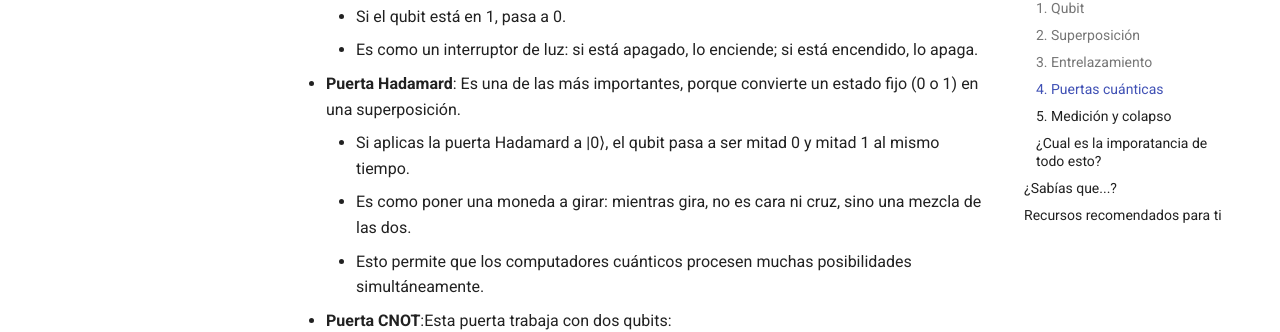
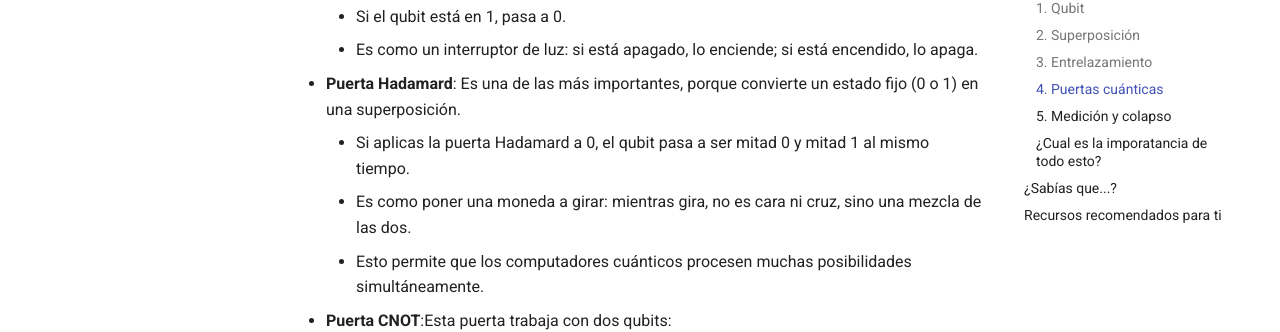
Before and after one commit to jameusk1028/Explorando-el-QML-desde-0, an MkDocs documentation site: the page built from docs/Fundamentos_de_computacion_cuantica.md, in a window 1280 px wide and 900 px high, scrolled down 1524 px. Shown: the part 127-459 px from the top of the window. Built offline with MkDocs 1.6.1 and Material for MkDocs 9.7.7, drawn with Linux system fonts in a browser that asks for light colours.

```diff
--- a/docs/Fundamentos_de_computacion_cuantica.md
+++ b/docs/Fundamentos_de_computacion_cuantica.md
@@ -51,7 +51,7 @@ Ejemplos de puertas:
 
 - **Puerta Hadamard**: Es una de las más importantes, porque convierte un estado fijo (0 o 1) en una superposición.
 
-      - Si aplicas la puerta Hadamard a |0⟩, el qubit pasa a ser mitad 0 y mitad 1 al mismo tiempo.
+      - Si aplicas la puerta Hadamard a 0, el qubit pasa a ser mitad 0 y mitad 1 al mismo tiempo.
       - Es como poner una moneda a girar: mientras gira, no es cara ni cruz, sino una mezcla de las dos.
       - Esto permite que los computadores cuánticos procesen muchas posibilidades simultáneamente.
 
```
